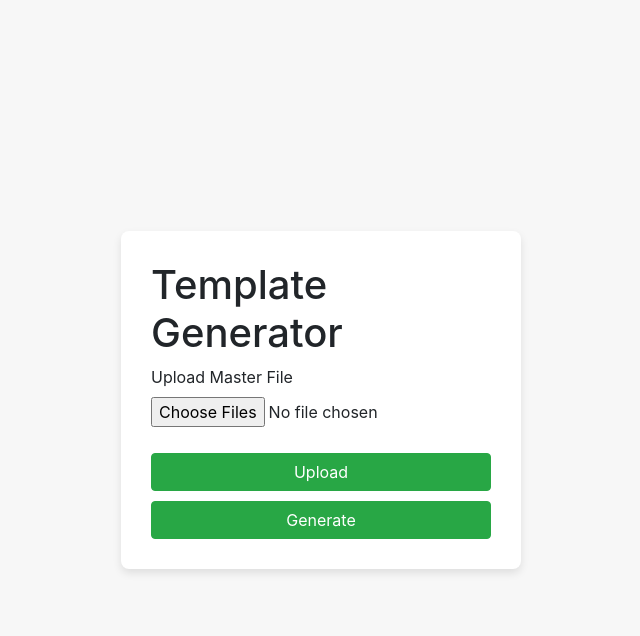
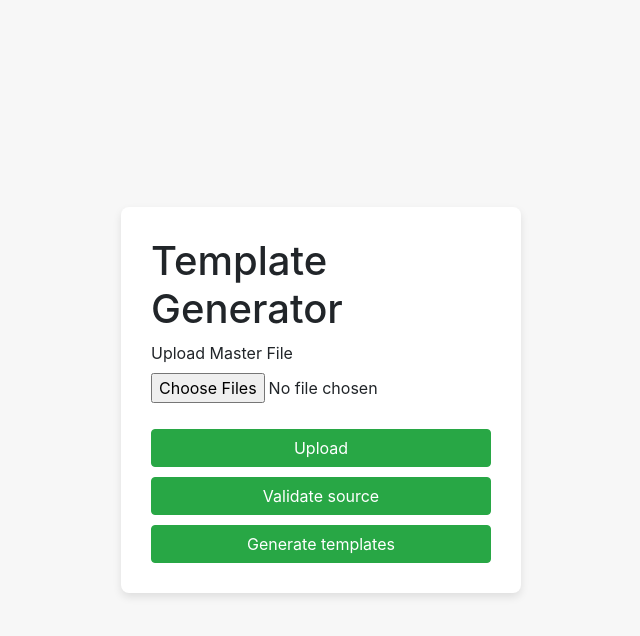
Before and after one commit to Gnanasarathy-alagesan/template-generation, a Flask app: page / in a window 1280 px wide. Shown: the top 636 px of the page, without its empty margins (319-959 px from the left). Run offline with Flask 3, Linux system fonts and the light colour scheme; some libraries are stand-ins or nearby versions.

Commit message:
|Updated UI|

```diff
--- a/app/app.py
+++ b/app/app.py
@@ -51,5 +51,34 @@ def generate_file():
         print(e)
         return str(e), 500
 
+@app.route('/validate', methods=['GET'])
+def validate_src():
+    try:
+        src_file_list = ["master.xlsx"]
+        directory = app.config['UPLOAD_FOLDER']
+
+        existing_files = os.listdir(directory)
+        print("existing files:")
+        print(existing_files)
+        print("directory:")
+        print(directory)
+
+        # Check if each file in file_list exists in the directory
+        file_status = {file_name: file_name in existing_files for file_name in src_file_list}
+
+        print("file status:")
+        print(file_status)
+
+        if all(file_status.values()):
+            return 'Source file(s) present', 200
+        else:
+            return 'Some files are missing.', 404
+    except FileNotFoundError:
+        print("Directory not found.")
+        return str(e), 404
+    except Exception as e:
+        print(e)
+        return str(e), 500
+
 if __name__ == '__main__':
     app.run(debug=False)
--- a/app/static/home.js
+++ b/app/static/home.js
@@ -17,11 +17,11 @@ function srcFileUpload() {
           xhr.onload = function() {
               if (xhr.status === 200) {
                 console.log("success")
-                displaySuccessDialog("system-config-msg", "File uploaded successfully")
-                  // File uploaded successfully, you can handle the response here
+                displaySuccessDialog("file-upload-msg", "File uploaded successfully")
+                  // File uploaded successfully
               } else {
                   // Error handling
-                  displayFailureDialog("system-config-msg", "Error uploading file")
+                  displayFailureDialog("file-upload-msg", "Error uploading file")
               }
           };
 
@@ -29,7 +29,7 @@ function srcFileUpload() {
 
       } else {
           console.log('No file selected');
-          displayFailureDialog("system-config-msg", "Source File Required")
+          displayFailureDialog("file-upload-msg", "Source File Required")
           return;
       }
     }
@@ -60,16 +60,41 @@ function generateFiles() {
         xhr.onload = function () {
             if (xhr.status == 200) {
                 console.log("generate success")
+                displaySuccessDialog("generate-files-msg", "Templates generated successfully")
                 } else {
                     console.log("generate Failed")
+                    displayFailureDialog("generate-files-msg", "Templates generation Failed")
             };
         };
 
         // Handle network errors
         xhr.onerror = function () {
             console.log('Request failed due to a network error.');
+            displayFailureDialog("generate-files-msg", "Request failed due to a network error.")
         };
 
         // Send the request
         xhr.send();
     }
+
+function validateSource() {
+
+    console.log("checking source")
+
+            // Perform AJAX request to upload file
+            var xhr = new XMLHttpRequest();
+            xhr.open('GET', '/validate', true);
+
+            xhr.onload = function() {
+                if (xhr.status === 200) {
+                console.log("success")
+                displaySuccessDialog("validate-source-msg", "Validation done")
+
+                } else {
+                    displayFailureDialog("validate-source-msg", "Source file(s) missing")
+                }
+            };
+
+            xhr.send()
+
+    }
--- a/app/templates/home.html
+++ b/app/templates/home.html
@@ -17,8 +17,11 @@
                 <input type="file" class="form-control-file" id="fileUpload" accept=".xlsx" multiple>
             </div>
             <button type="button" class="btn btn-success" id="uploadBtn" onclick="srcFileUpload(); return false;">Upload</button>
-            <div class="centerText" id="system-config-msg"></div>
-            <button type="button" class="btn btn-success" id="generateBtn" onclick="generateFiles(); return false;">Generate</button>
+            <div class="centerText" id="file-upload-msg"></div>
+            <button type="button" class="btn btn-success" id="validateSrcBtn" onclick="validateSource(); return false;">Validate source</button>
+            <div class="centerText" id="validate-source-msg"></div>
+            <button type="button" class="btn btn-success" id="prepareTemplateBtn" onclick="generateFiles(); return false;">Generate templates</button>
+            <div class="centerText" id="generate-files-msg"></div>
         </form>
     </div>
 </body>
```
